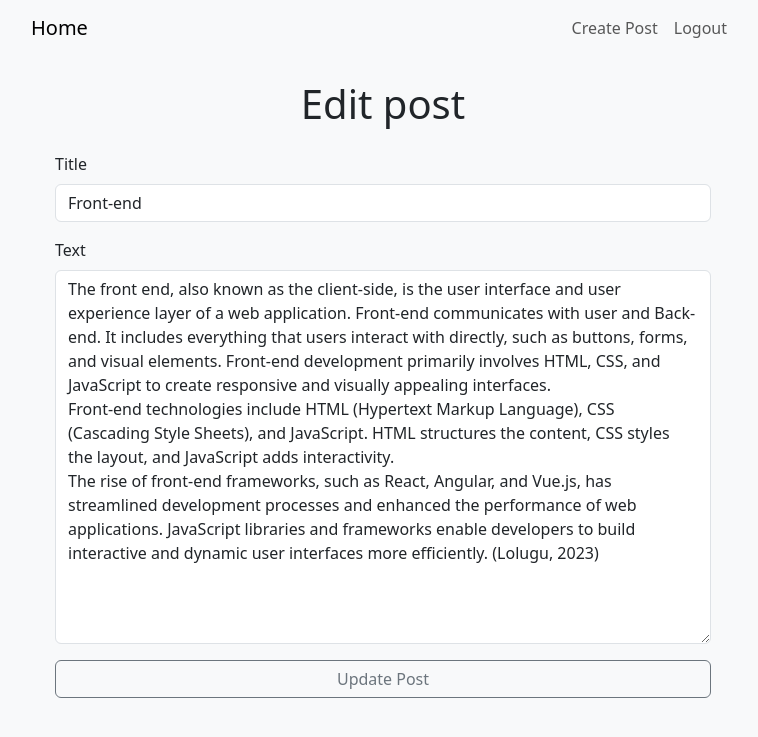
After one commit to jgongala/Research-Flask-and-Django, a Flask app: page /editPost/1 in a window 1280 px wide. The commit adds this page. Shown: the top 737 px of the page, without its empty margins (257-1015 px from the left). Run offline with Flask 3, Linux system fonts and the light colour scheme; a user stored in the database is signed in; data comes from the database, SQL or seed files in the repository; both versions use the stored data as it was after the commit.

Commit message:
Add files via upload

```diff
--- a/Flask/blog/__init__.py
+++ b/Flask/blog/__init__.py
@@ -30,7 +30,7 @@ def create_app():
     from .auth import auth
     app.register_blueprint(auth, url_prefix="/")
 
-    from .models import User
+    from .models import User, Post
 
     # Create the database if it doesn't exist
     create_database(app)
--- a/Flask/blog/templates/base.html
+++ b/Flask/blog/templates/base.html
@@ -4,6 +4,7 @@
         <!-- Meta tags for character set, compatibility, title, and description -->
         <meta charset="utf-8">
         <meta http-equiv="X-UA-Compatible" content="IE=edge">
+        <!-- Title block to be filled by child templates -->
         <title>{% block title %}{% endblock %}</title>
         <meta name="description" content="">
         <meta name="viewport" content="width=device-width, initial-scale=1">
@@ -24,30 +25,32 @@
     <body class="mx-auto mt-10 max-w-screen-lg bg-light text-dark p-6" style="max-width: 55%;">
         <!-- Navigation bar -->
         <nav class="mb-8 navbar navbar-expand-lg navbar-light bg-light">
-            <a class="navbar-brand" href="/">Home</a>
+            <!-- Home link -->
+            <a class="navbar-brand" href="{{ url_for('views.home') }}">Home</a>
             <div class="collapse navbar-collapse justify-content-end">
                 <ul class="navbar-nav">
                     {% if current_user.is_authenticated %}
-                        <!-- Show Logout when user is logged in -->
+                        <!-- Show Create Post and Logout when the user is logged in -->
                         <li class="nav-item">
-                            <a class="nav-link" href="createPost">Create Post</a>
+                            <a class="nav-link" href="{{ url_for('views.createPost') }}">Create Post</a>
                         </li>
                         <li class="nav-item">
-                            <a class="nav-link" href="signOut">Logout</a>
+                            <a class="nav-link" href="{{ url_for('auth.signOut') }}">Logout</a>
                         </li>
-                        {% else %}
-                            <!-- Show Login and Register when user is not logged in -->
-                            <li class="nav-item">
-                                <a class="nav-link" href="login">Login</a>
-                            </li>
-                            <li class="nav-item">
-                                <a class="nav-link" href="register">Register</a>
-                            </li>
+                    {% else %}
+                        <!-- Show Login and Register when the user is not logged in -->
+                        <li class="nav-item">
+                            <a class="nav-link" href="{{ url_for('auth.login') }}">Login</a>
+                        </li>
+                        <li class="nav-item">
+                            <a class="nav-link" href="{{ url_for('auth.register') }}">Register</a>
+                        </li>
                     {% endif %}
                 </ul>
             </div>
         </nav>
 
+        <!-- Flash messages display -->
         {% with messages = get_flashed_messages(with_categories=True) %}
             {% if messages %}
                 {% for category, message in messages %}
@@ -62,7 +65,6 @@
         <!-- Main content container -->
         <div class="container">{% block content %}{% endblock %}</div>
 
-        <!-- <a href="{{ url_for('auth.signOut') }}">Logout</a> -->
         <!-- Bootstrap JavaScript bundle from CDN -->
         <script src="https://cdn.jsdelivr.net/npm/bootstrap@5.3.2/dist/js/bootstrap.bundle.min.js" integrity="sha384-C6RzsynM9kWDrMNeT87bh95OGNyZPhcTNXj1NW7RuBCsyN/o0jlpcV8Qyq46cDfL" crossorigin="anonymous"></script>
     </body>
--- /dev/null
+++ b/Flask/blog/templates/editPost.html
@@ -0,0 +1,21 @@
+{% extends "base.html" %}
+{% block title %}Edit Post{% endblock %}
+{% block content %}
+<div class="container">
+    <h1 class="my-4 text-center fw-light">Edit post</h1>
+    <form method="POST" action="{{ url_for('views.edit_post', post_id=post.id) }}">
+        <!-- Post Input Fields with Existing Data -->
+        <div class="mb-3">
+            <label for="title" class="form-label">Title</label>
+            <input type="text" class="form-control" name="title" id="title" value="{{ post.title }}">
+        </div>
+        <div class="mb-3">
+            <label for="text" class="form-label">Text</label>
+            <textarea name="text" id="text" class="form-control" rows="15">{{ post.text }}</textarea>
+        </div>
+
+        <!-- Update Button -->
+        <button type="submit" class="btn btn-outline-secondary w-100">Update Post</button>
+    </form>
+</div>
+{% endblock %}
--- a/Flask/blog/views.py
+++ b/Flask/blog/views.py
@@ -1,20 +1,93 @@
-from flask import Blueprint, render_template, flash, redirect, url_for
+from flask import Blueprint, render_template, flash, redirect, url_for, request, abort
 from flask_login import login_required, current_user
+from . import db
+from .models import Post, User
 
 views = Blueprint("views", __name__)
-
 
 @views.route("/")
 @login_required
 def home():
+    # Retrieve all posts from the database
+    posts = Post.query.all()
+
+    # Check if the user is authenticated
     if not current_user.is_authenticated:
         flash("Please log in to access this page.", "danger")
         return redirect(url_for("login"))  # Redirect to login page or wherever you want
 
-    return render_template("home.html", name=current_user.username)
+    # Render the home template with the user's username and posts
+    return render_template("home.html", name=current_user.username, posts=posts)
 
 @views.route("/createPost", methods=['GET', 'POST'])
 @login_required
 def createPost():
-    # The template name should be "home.html" without the "templates/" prefix
+    if request.method == 'POST':
+        # Handle form submission
+        title = request.form.get('title')
+        text = request.form.get('text')
+
+        # Check for empty fields
+        if not text:
+            flash("Post is empty. Please insert text.", "danger")
+        elif not title:
+            flash("Title is empty. Please insert title.", "danger")
+        else:
+            # Process the data and save it to the database
+            new_post = Post(title=title, text=text, author=current_user.id)
+            db.session.add(new_post)
+            db.session.commit()
+
+            flash('Post created successfully!', 'success')
+            return redirect(url_for('views.home'))
+
     return render_template("createPost.html")
+
+@views.route("/editPost/<int:post_id>", methods=['GET', 'POST'])
+@login_required
+def edit_post(post_id):
+    # Retrieve the post from the database or return a 404 error
+    post = Post.query.get_or_404(post_id)
+
+    # Check if the current user has permission to edit the post
+    if current_user != post.user:
+        abort(403)  # Forbidden
+
+    if request.method == 'POST':
+        # Handle form submission
+        post.title = request.form.get('title')
+        post.text = request.form.get('text')
+
+        # Check for empty fields
+        if not post.text:
+            flash("Post is empty. Please insert text.", "danger")
+        elif not post.title:
+            flash("Title is empty. Please insert title.", "danger")
+        else:
+            # Save the changes to the database
+            db.session.commit()
+
+            flash('Post updated successfully!', 'success')
+            return redirect(url_for('views.home'))
+
+    return render_template("editPost.html", post=post)
+
+@views.route("/deletePost/<int:id>", methods=['GET', 'POST'])
+@login_required
+def delete_post(id):
+    # Retrieve the post from the database based on the provided id
+    post = Post.query.filter_by(id=id).first()
+
+    if not post:
+        flash("Post does not exist!", 'danger')
+    elif current_user.id != post.author:
+        flash("No permission to delete post!")
+        print(current_user.id)
+        print(post.id)
+    else:
+        # Delete the post from the database
+        db.session.delete(post)
+        db.session.commit()
+        flash("Post deleted!", 'success')
+
+    return redirect(url_for('views.home'))
```
Also changed, not shown: Flask/blog/auth.py (+13 -9 lines), Flask/blog/models.py (+19 -0 lines), Flask/blog/templates/createPost.html (+7 -6 lines), Flask/blog/templates/home.html (+38 -5 lines), Flask/instance/blogDatabase.db.
